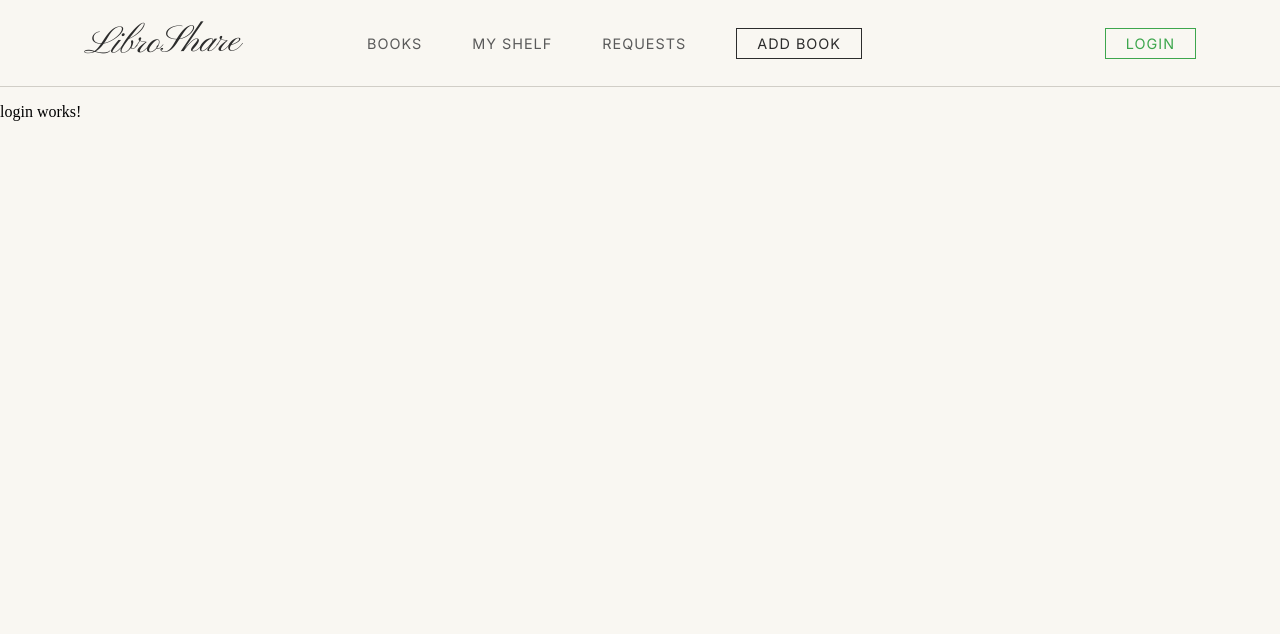
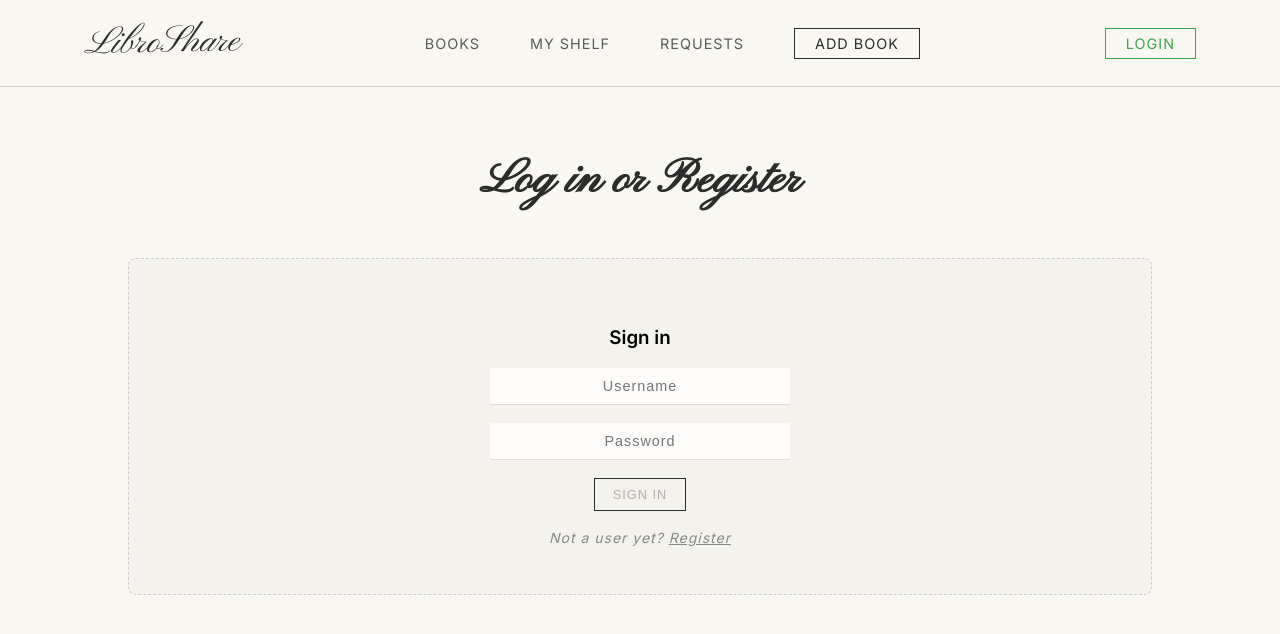
Before and after one commit to jstnroxx/libroshare, an Angular app in the folder client/: page /login in a window 1280 px wide. Shown: the top 634 px of the page. Built offline with nearby package versions, Linux system fonts and the light colour scheme.

Commit message:
feat: create login page

```diff
--- a/client/src/app/components/login/login.css
+++ b/client/src/app/components/login/login.css
@@ -0,0 +1,98 @@
+.container {
+  padding: 4rem 10%;
+  background-color: #F9F7F2;
+}
+
+.section-title {
+  font-family: 'Pinyon Script', cursive;
+  font-size: 3rem;
+  text-align: center;
+  margin-bottom: 3rem;
+  margin-top: 0;
+  color: #2C2C2C;
+}
+
+.form {
+  display: flex;
+  flex-direction: column;
+  align-items: center;
+  border-radius: 8px;
+  background-color: rgba(0, 0, 0, 0.02);
+  border: 1px dashed #ccc;
+  padding: 3rem 3rem;
+  text-align: center;
+}
+
+@media (max-width: 768px) {
+  .container {
+    padding: 2rem 5%;
+  }
+
+  .section-title {
+    font-size: 2.2rem;
+  }
+}
+
+.label {
+    font-family:'Inter';
+}
+
+.vintage-input {
+  display: block;
+  border: none;
+  border-bottom: 1px solid #E0DDD7;
+  text-align: center;
+  font-size: 0.9rem;
+  letter-spacing: 1px;
+  padding: 10px;
+  transition: border-color 0.4s;
+  width: 100%;
+  max-width: 280px;
+  background-color: #FDFCFB;
+}
+
+.vintage-input:focus {
+  outline: none;
+  border-bottom-color: #2C2C2C;
+  transform: scale(1.02);
+}
+
+.vintage-input:focus-visible {
+  outline: none;
+}
+
+.signin-btn {
+  padding: 8px 18px;
+  font-size: 0.8rem;
+  letter-spacing: 1px;
+  border: 1px solid #2C2C2C;
+  background: transparent;
+  cursor: pointer;
+  text-transform: uppercase;
+  transition: all 0.3s ease, opacity 0.15s;
+}
+
+.signin-btn:hover {
+  background-color: #2C2C2C;
+  color: white;
+}
+
+.signin-btn:active {
+    opacity: 0.75;
+}
+
+.register-hint {
+  font-family: 'Inter', sans-serif;
+  font-style: italic;
+  font-size: 14px;
+  color: #888;
+  letter-spacing: 1px;
+  cursor: pointer;
+  margin: 0;
+  transition: all 0.3s ease;
+}
+
+.register-hint:hover {
+  color: black;
+  scale: 1.025;
+}
--- a/client/src/app/components/login/login.html
+++ b/client/src/app/components/login/login.html
@@ -1 +1,25 @@
-<p>login works!</p>
+<div class="container">
+  <h2 class="section-title">Log in or Register</h2>
+
+  <div class="form">
+    <h3 class="label">{{loginMode ? 'Sign in' : 'Sign up'}}</h3>
+
+    <input class="vintage-input" placeholder="Username" [(ngModel)]="username">
+    <br>
+    <input class="vintage-input" placeholder="Password" type="password" [(ngModel)]="password">
+    <br>
+
+    @if (!loginMode) {
+      <input class="vintage-input" placeholder="Confirm password" type="password" [(ngModel)]="confirmedPassword">
+      <br>
+
+      <button class="signin-btn" [disabled]="isSubmitting || username === '' || password === '' || confirmedPassword === ''" (click)="register()">{{isSubmitting ? 'Signing up...' : 'Sign up'}}</button>
+      <br>
+      <p class="register-hint" (click)="toggleMode()">Already have an account? <span style="text-decoration: underline">Sign in</span></p>
+    } @else {
+      <button class="signin-btn" [disabled]="isSubmitting || username === '' || password === ''" (click)="login()">{{isSubmitting ? 'Signing in...' : 'Sign in'}}</button>
+      <br>
+      <p class="register-hint" (click)="toggleMode()">Not a user yet? <span style="text-decoration: underline">Register</span></p>
+    }
+  </div>
+</div>
--- a/client/src/app/components/login/login.ts
+++ b/client/src/app/components/login/login.ts
@@ -1,11 +1,54 @@
-import { Component } from '@angular/core';
+import { Component, inject } from '@angular/core';
+import { FormsModule } from '@angular/forms';
+import { Router } from '@angular/router';
+
+import { Auth } from '../../services/auth';
 
 @Component({
   selector: 'app-login',
-  imports: [],
+  imports: [FormsModule],
   templateUrl: './login.html',
   styleUrl: './login.css',
 })
 export class Login {
+  loginMode: boolean = true
 
+  username: string = '';
+  password: string = '';
+  confirmedPassword: string = '';
+  isSubmitting: boolean = false;
+
+  private authService = inject(Auth)
+  private router = inject(Router)
+
+  clearInputs(): void {
+    this.username = '';
+    this.password = '';
+    this.confirmedPassword = '';
+    this.isSubmitting = false
+  }
+
+  login(): void {
+    this.isSubmitting = true
+
+    setTimeout(() => {
+      this.clearInputs()
+      this.authService.logIn()
+      this.router.navigate(['/books'])
+    }, 1000)
+  }
+
+  register(): void {
+    this.isSubmitting = true
+
+    setTimeout(() => {
+      this.clearInputs()
+      this.authService.logIn()
+      this.router.navigate(['/books'])
+    }, 1000)
+  }
+
+  toggleMode(): void {
+    this.loginMode = !this.loginMode
+  }
 }
--- a/client/src/app/components/navbar/navbar.html
+++ b/client/src/app/components/navbar/navbar.html
@@ -14,7 +14,7 @@
   </div>
 
   <div class="user-actions">
-    <a routerLink="/profile" class="profile-link" routerLinkActive="active" [routerLinkActiveOptions]="{exact: true}" [style.visibility]="authService.isAuthenticated() ? 'visible' : 'hidden'">Profile</a>
+    <a routerLink="/profile" class="profile-link" routerLinkActive="active" [routerLinkActiveOptions]="{exact: true}" [style.display]="authService.isAuthenticated() ? 'inline-block' : 'none'">Profile</a>
 
     @if (!authService.isAuthenticated()) {
         <a class="login-link" routerLink="/login" routerLinkActive="active" [routerLinkActiveOptions]="{exact: true}">Login</a>
```
